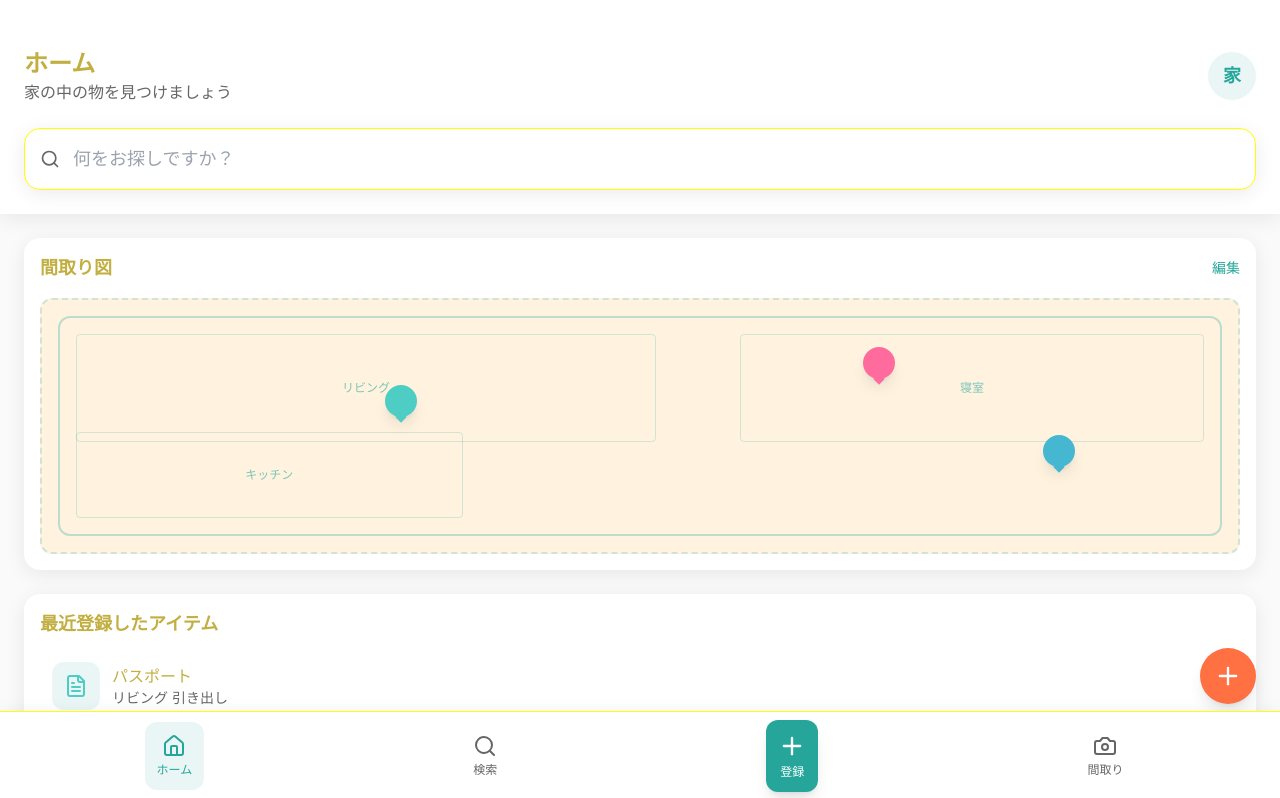
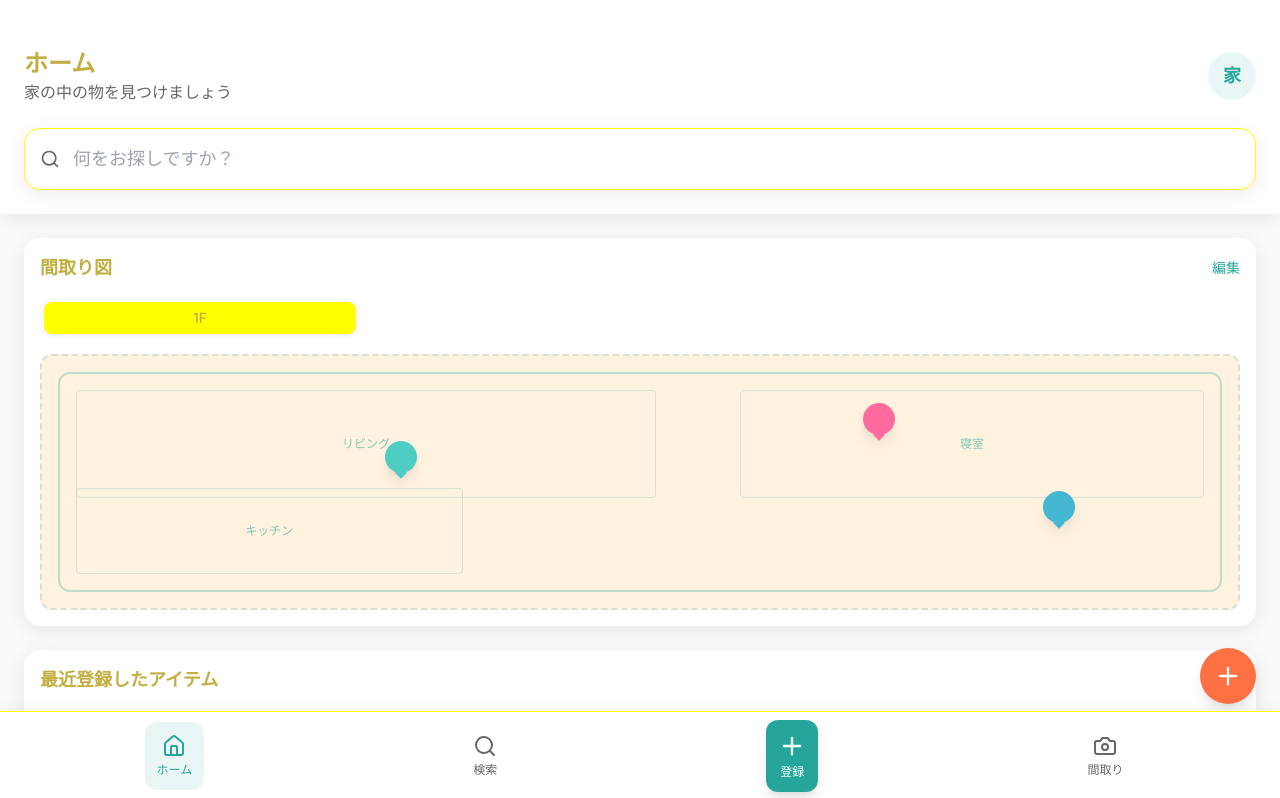
Before and after one commit to flumany/tidying-up-app, a React (Vite) app: page / in a window 1280 px wide. Shown: the top 798 px of the page. Built offline with nearby package versions, Linux system fonts and the light colour scheme.

Commit message:
Fix: Show only 1F tab in floor plan
Modify the floor plan view to display only the 1F tab, as the functionality for 2F and 3F is not yet implemented.

```diff
--- a/src/pages/Home.tsx
+++ b/src/pages/Home.tsx
@@ -3,6 +3,7 @@ import React, { useState, useRef } from 'react';
 import SearchBar from '../components/SearchBar';
 import ItemPin from '../components/ItemPin';
 import QuickAccessCard from '../components/QuickAccessCard';
+import { Tabs, TabsList, TabsTrigger, TabsContent } from '../components/ui/tabs';
 import { Item } from '../types';
 import { Plus } from 'lucide-react';
 import { useNavigate } from 'react-router-dom';
@@ -96,6 +97,12 @@ const Home: React.FC = () => {
             </button>
           </div>
 
+          <Tabs defaultValue="1f" className="w-full">
+            <TabsList className="grid w-full grid-cols-1 max-w-xs mb-4">
+              <TabsTrigger value="1f">1F</TabsTrigger>
+            </TabsList>
+
+            <TabsContent value="1f">
               <div
                 ref={floorPlanRef}
                 className="relative w-full h-64 bg-warm-beige rounded-xl border-2 border-dashed border-primary/20 overflow-hidden"
@@ -139,6 +146,8 @@ const Home: React.FC = () => {
                   </div>
                 )}
               </div>
+            </TabsContent>
+          </Tabs>
         </div>
 
         {/* クイックアクセス */}
```
Lines whose indentation alone changed are shown as unchanged.
